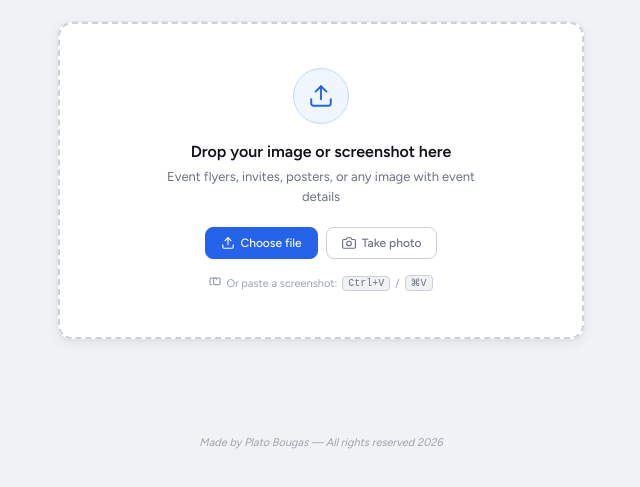
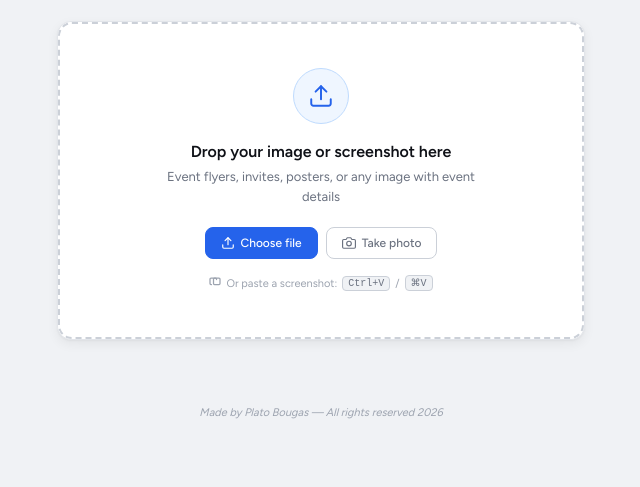
Before and after one commit to PlatoBougas/Eventify, a website: page public/index.html in a window 1280 px wide. Shown: the part 103-590 px from the top of the page, without its empty margins (319-959 px from the left). Drawn offline with Linux system fonts and the light colour scheme.

Commit message:
Update index.html
margin top 2

```diff
--- a/public/index.html
+++ b/public/index.html
@@ -458,6 +458,6 @@ document.addEventListener('paste',e=>{
 
 showUpload();
 </script>
-<p style="text-align:center;font-size:11px;font-style:italic;color:#9ca3af;margin-top:32px;">Made by Plato Bougas — All rights reserved 2026</p>
+<p style="text-align:center;font-size:11px;font-style:italic;color:#9ca3af;margin-top:02px;">Made by Plato Bougas — All rights reserved 2026</p>
 </body>
 </html>
```
